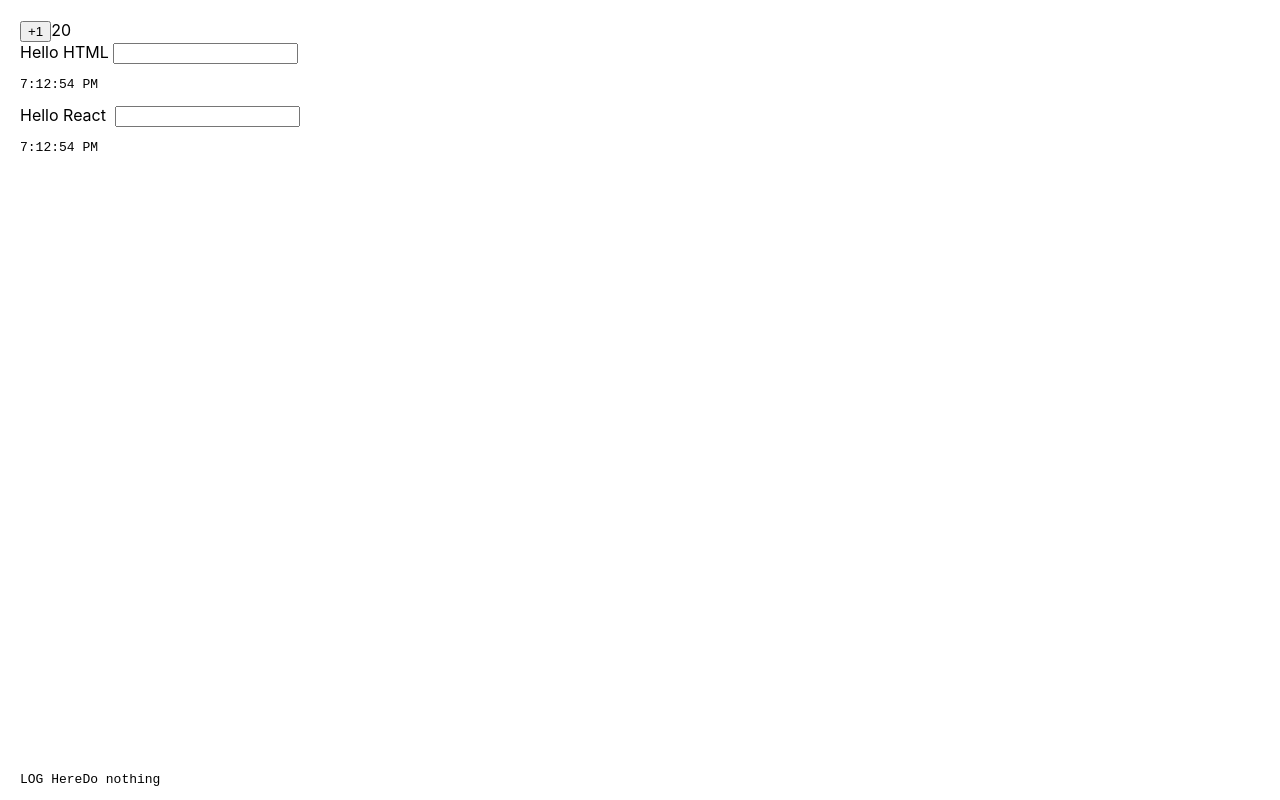
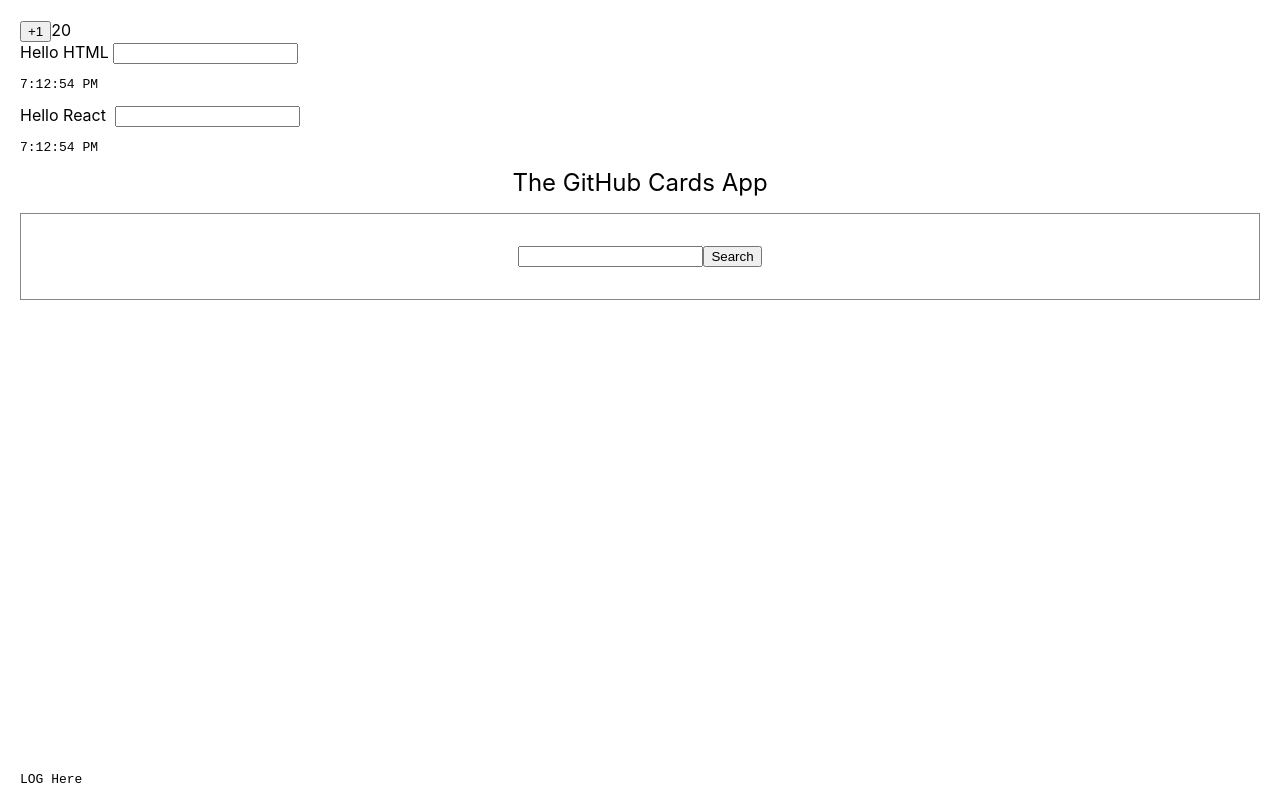
Before and after one commit to faizmh/react-plural-sight, a React (Create React App) app: page / in a window 1280 px wide. Built offline with nearby package versions, Linux system fonts and the light colour scheme.

Commit message:
Basic React Project for Github Profiles

```diff
--- a/package.json
+++ b/package.json
@@ -6,9 +6,11 @@
     "@testing-library/jest-dom": "^4.2.4",
     "@testing-library/react": "^9.5.0",
     "@testing-library/user-event": "^7.2.1",
+    "axios": "^0.19.2",
     "react": "^16.13.1",
     "react-dom": "^16.13.1",
-    "react-scripts": "3.4.1"
+    "react-scripts": "3.4.1",
+    "typescript": "^3.8.3"
   },
   "scripts": {
     "start": "react-scripts start",
--- a/public/index.html
+++ b/public/index.html
@@ -31,6 +31,8 @@
 
   <div id="mountNode"></div>
   <div id="mountNode2"></div>
+
+  <div id="github"></div>
   <!--
       This HTML file is a template.
       If you open it directly in the browser, you will see an empty page.
@@ -44,19 +46,19 @@
   <pre id="log" style="position: absolute;bottom:0px">LOG Here</pre>
 </body>
 <script>
-  (function () {
-    var old = console.log;
-    var logger = document.getElementById('log');
-    console.log = function () {
-      for (var i = 0; i < arguments.length; i++) {
-        if (typeof arguments[i] == 'object') {
-          logger.innerHTML += (JSON && JSON.stringify ? JSON.stringify(arguments[i], undefined, 2) : arguments[i]) + '<br />';
-        } else {
-          logger.innerHTML += arguments[i] + '<br />';
-        }
-      }
-    }
-  })();
+  // (function () {
+  //   var old = console.log;
+  //   var logger = document.getElementById('log');
+  //   console.log = function () {
+  //     for (var i = 0; i < arguments.length; i++) {
+  //       if (typeof arguments[i] == 'object') {
+  //         logger.innerHTML += (JSON && JSON.stringify ? JSON.stringify(arguments[i], undefined, 2) : arguments[i]) + '<br />';
+  //       } else {
+  //         logger.innerHTML += arguments[i] + '<br />';
+  //       }
+  //     }
+  //   }
+  // })();
 </script>
 
 </html>
--- a/src/App.css
+++ b/src/App.css
@@ -1,18 +1,15 @@
 .App {
   text-align: center;
 }
-
 .App-logo {
   height: 40vmin;
   pointer-events: none;
 }
-
 @media (prefers-reduced-motion: no-preference) {
   .App-logo {
     animation: App-logo-spin infinite 20s linear;
   }
 }
-
 .App-header {
   background-color: #282c34;
   min-height: 100vh;
@@ -20,14 +17,12 @@
   flex-direction: column;
   align-items: center;
   justify-content: center;
-  font-size: calc(10px + 2vmin);
+  font-size: calc(12px);
   color: white;
 }
-
 .App-link {
   color: #61dafb;
 }
-
 @keyframes App-logo-spin {
   from {
     transform: rotate(0deg);
@@ -36,3 +31,29 @@
     transform: rotate(360deg);
   }
 }
+.github-profile {
+  margin: 1rem;
+}
+.github-profile img {
+  width: 75px;
+}
+.github-profile .info {
+  display: inline-block;
+  margin-left: 12px;
+}
+.github-profile .info .name {
+  font-size: 1.25rem;
+  font-weight: bold;
+}
+form {
+  border: thin solid #888;
+  padding: 2rem;
+  margin-bottom: 2rem;
+  display: flex;
+  justify-content: center;
+}
+.header {
+  text-align: center;
+  font-size: 1.5rem;
+  margin-bottom: 1rem;
+}
--- /dev/null
+++ b/src/github-example.js
@@ -0,0 +1,75 @@
+import React from 'react';
+import ReactDOM from 'react-dom';
+import axios from 'axios';
+
+class Form extends React.Component {
+  state = { userName: '' };
+  handleSubmit = async (event) => {
+    event.preventDefault();
+    console.log(this);
+    const result = await axios.get(
+      `https://api.github.com/users/${this.state.userName}`
+    );
+    this.props.addProfile(result.data);
+  };
+  render() {
+    return (
+      <form onSubmit={this.handleSubmit}>
+        <input
+          type="text"
+          value={this.state.name}
+          onChange={(event) => this.setState({ userName: event.target.value })}
+        />
+        <button type="submit">Search</button>
+      </form>
+    );
+  }
+}
+
+// This component is not a function ; its anonymous function.. Why?
+const CardList = (props) => (
+  <div>
+    {props.profiles.map((profile) => (
+      // beautiful way to pass props by destructing an object like below;
+      // see the alternative approach below that as well
+      <Card key={profile.id} {...profile} />
+      /* <Card
+        key={profile.id}
+        avatar_url={profile.avatar_url}
+        name={profile.name}
+      /> */
+    ))}
+  </div>
+);
+
+function Card(props) {
+  const profile = props;
+  return (
+    <div className="github-profile">
+      <img src={profile.avatar_url} />
+      <div className="info">
+        <div className="name">{profile.name}</div>
+        <div className="company">{profile.company}</div>
+      </div>
+    </div>
+  );
+}
+
+function App(props) {
+  const [profiles, setProfiles] = React.useState([]);
+  function addProfile(profile) {
+    setProfiles([...profiles, profile]);
+  }
+  return (
+    <div>
+      <div className="header">{props.title}</div>
+      <Form addProfile={addProfile} />
+      <CardList profiles={profiles} />
+    </div>
+  );
+}
+
+ReactDOM.render(
+  <App title="The GitHub Cards App" />,
+  document.getElementById('github')
+);
--- a/src/index.js
+++ b/src/index.js
@@ -5,6 +5,7 @@
 import * as serviceWorker from './serviceWorker';
 
 import './react-in-action.js';
+import './github-example.js';
 
 let expression = 10; // valid values are 0-6
 switch (expression) {
```
Also changed, not shown: 1 other file (tests, documents, lock files or other folders).
